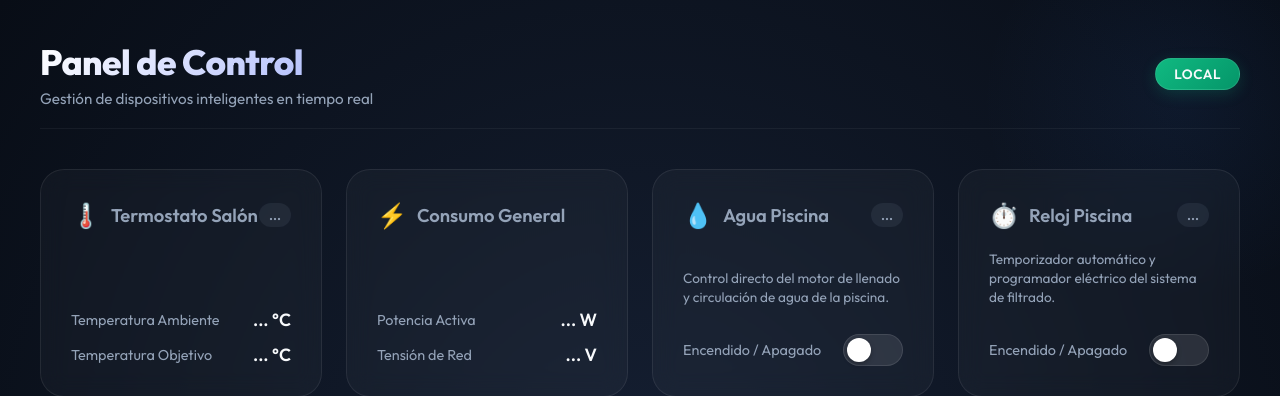
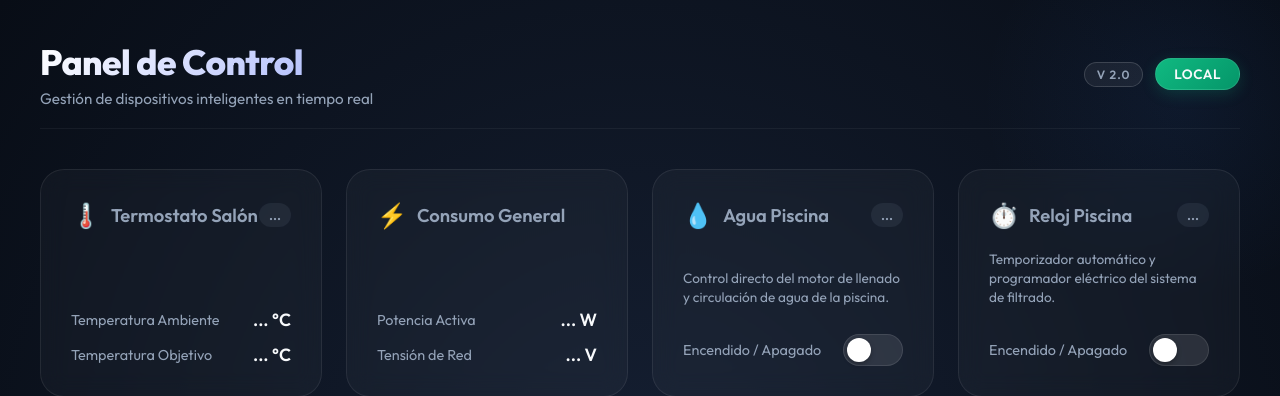
Before and after one commit to Astoarrunta/panel-control-tuya-iot, a Flask app: page /control in a window 1280 px wide; the page is wider, and only the part inside the window is pictured. Shown: the top 396 px of that part. Run offline with Flask 3, Linux system fonts and the light colour scheme.

Commit message:
feat: añadir etiqueta de version V2.0 en el header del dashboard

```diff
--- a/static/css/style.css
+++ b/static/css/style.css
@@ -511,3 +511,16 @@ footer {
     filter: grayscale(100%);
     transition: all 0.3s ease;
 }
+
+/* Etiqueta de versión en el header */
+.version-badge {
+    background: rgba(255, 255, 255, 0.06);
+    border: 1px solid rgba(255, 255, 255, 0.15);
+    color: var(--text-secondary);
+    padding: 4px 12px;
+    border-radius: 20px;
+    font-size: 0.75rem;
+    font-weight: 600;
+    letter-spacing: 0.08em;
+    text-transform: uppercase;
+}
--- a/templates/dashboard.html
+++ b/templates/dashboard.html
@@ -19,6 +19,7 @@
                 <p style="color: var(--text-secondary); font-size: 0.95rem; margin-top: 5px;">Gestión de dispositivos inteligentes en tiempo real</p>
             </div>
             <div class="badge-container">
+                <span class="version-badge">V 2.0</span>
                 <span class="mode-badge {{ mode }}">{{ mode_label }}</span>
             </div>
         </header>
```
